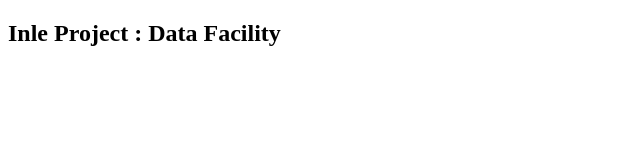
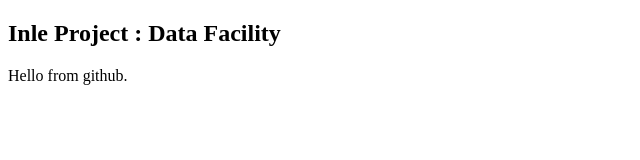
Before and after one commit to KhaingSweWin/project1, a plain HTML site: page index.html in a window 1280 px wide. Shown: the whole page, without its empty margins (0-640 px from the left). Drawn offline with Linux system fonts and the light colour scheme.

Commit message:
Update index.html

```diff
--- a/index.html
+++ b/index.html
@@ -8,5 +8,8 @@
 </head>
 <body>
     <h2>Inle Project : Data Facility</h2>
+<div>
+Hello from github.
+</div>
 </body>
 </html>
```
